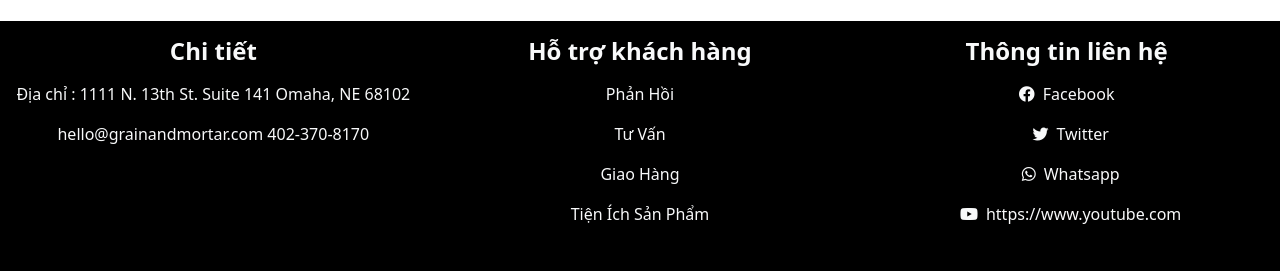
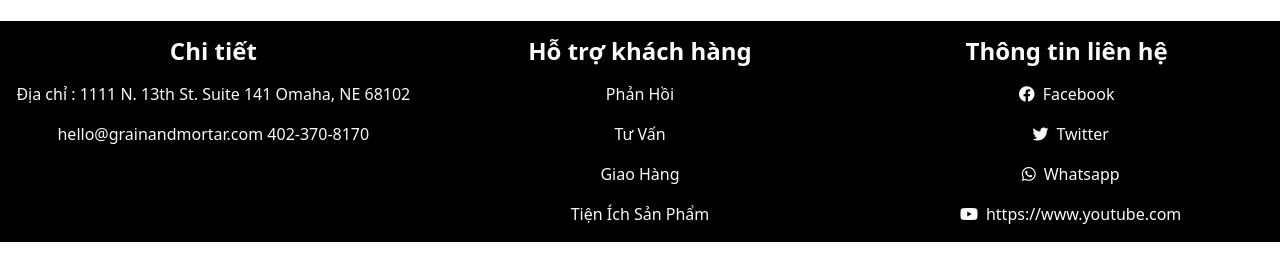
Before and after one commit to thong-bk02/FinalExam, a website: page SASS/contact.html in a window 1280 px wide. Shown: the part 671-942 px from the top of the page. After the commit the page ends 913 px from the top, so only its background shows below. Drawn offline with nearby package versions, Linux system fonts and the light colour scheme.

Commit message:
fix commit Signed-off-by: Tuan <ptuan6568@gmail.com>

```diff
--- a/SASS/contact.html
+++ b/SASS/contact.html
@@ -19,7 +19,7 @@
 </div>
 <div class="container">
     <div class="row">
-        <div class="col-lg-6 col-xl-6">
+        <div class="col-md-6 col-12">
             <div>
                 <iframe class=" w-100 height" src="https://www.google.com/maps/embed?pb=!1m18!1m12!1m3!1d1871.598969270925!2d105.95911794044619!3d20.2506240674101!2m3!1f0!2f0!3f0!3m2!1i1024!2i768!4f13.1!3m3!1m2!1s0x31367b25230e5fbb%3A0x7607c4760486c002!2zVuG6rXQgbGnhu4d1IHjDonkgZOG7sW5nIC0gw6lwIGPhu41jIGLDqiB0w7RuZyBIw6A!5e0!3m2!1svi!2s!4v1637481444129!5m2!1svi!2s"
                         style="border:0;" allowfullscreen="" loading="lazy"></iframe>
@@ -27,7 +27,7 @@
             <div><i class="fas fa-map-marker-alt mb-3 me-3"></i>Địa chỉ của bạn</div>
             <div><i class="fas fa-envelope me-3 mb-2"></i>Mail của bạn</div>
         </div>
-        <div class="col-lg-6 col-xl-6">
+        <div class="col-md-6 col-12">
             <form>
                 <div class="form-floating mb-3">
                     <input type="name" class="form-control" id="floatingName" placeholder="name">
@@ -49,7 +49,7 @@
 </div>
 <div class="container-fluid">
     <div class="row">
-        <div class="col-lg-4 bg-black text-center height">
+        <div class="col-lg-4 bg-black text-center">
             <ul class="list-unstyled">
                 <p><h4 class="text-light fw-bold">Chi tiết</h4></p>
                 <p>
@@ -64,7 +64,7 @@
                 </p>
             </ul>
         </div>
-        <div class="col-lg-4 bg-black text-center height">
+        <div class="col-lg-4 bg-black text-center">
             <ul class="list-unstyled">
                 <p><h4 class="text-light fw-bold">Hỗ trợ khách hàng</h4></p>
                 <p>
@@ -81,7 +81,7 @@
                 </p>
             </ul>
         </div>
-        <div class="col-lg-4 bg-black text-center height">
+        <div class="col-lg-4 bg-black text-center">
             <ul class="list-unstyled">
                 <p><h4 class="text-light fw-bold">Thông tin liên hệ</h4></p>
                 <p>
```
